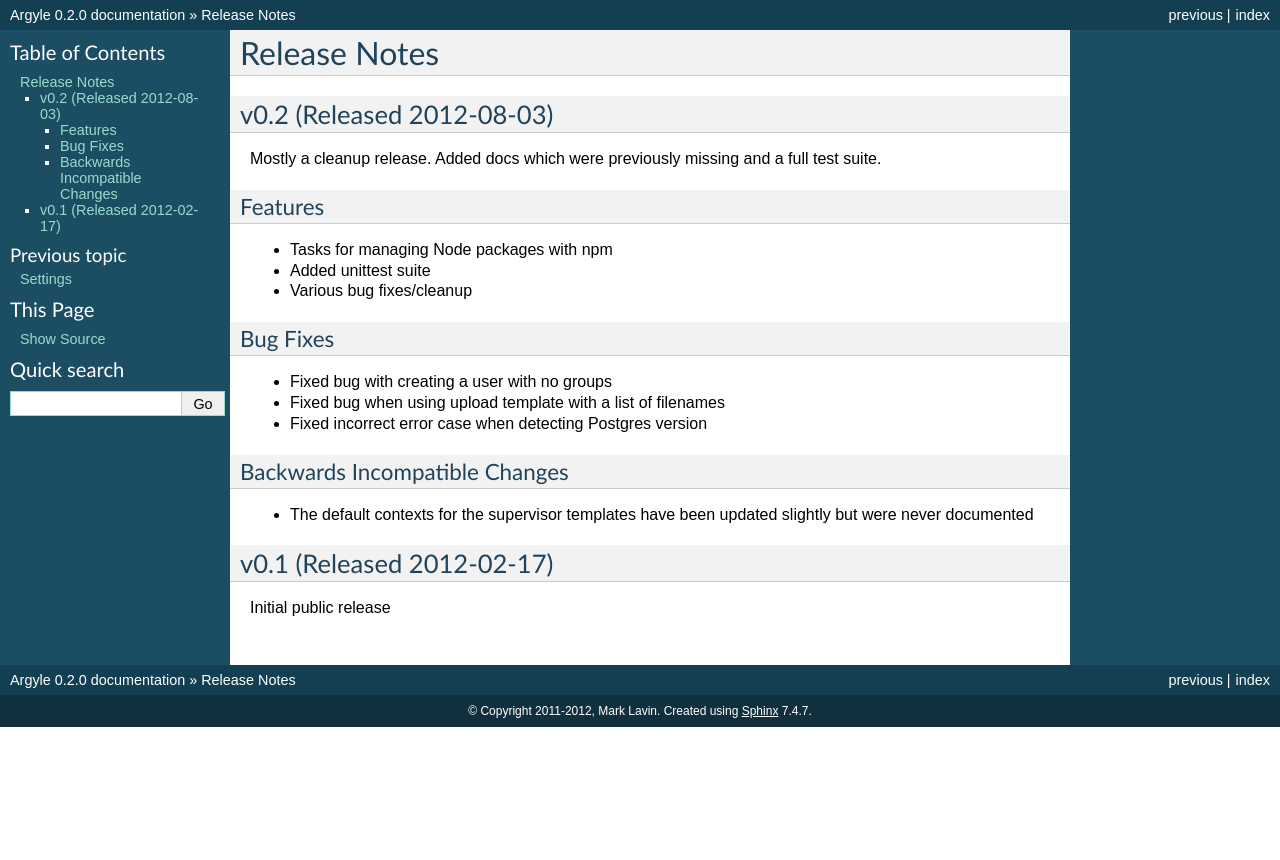
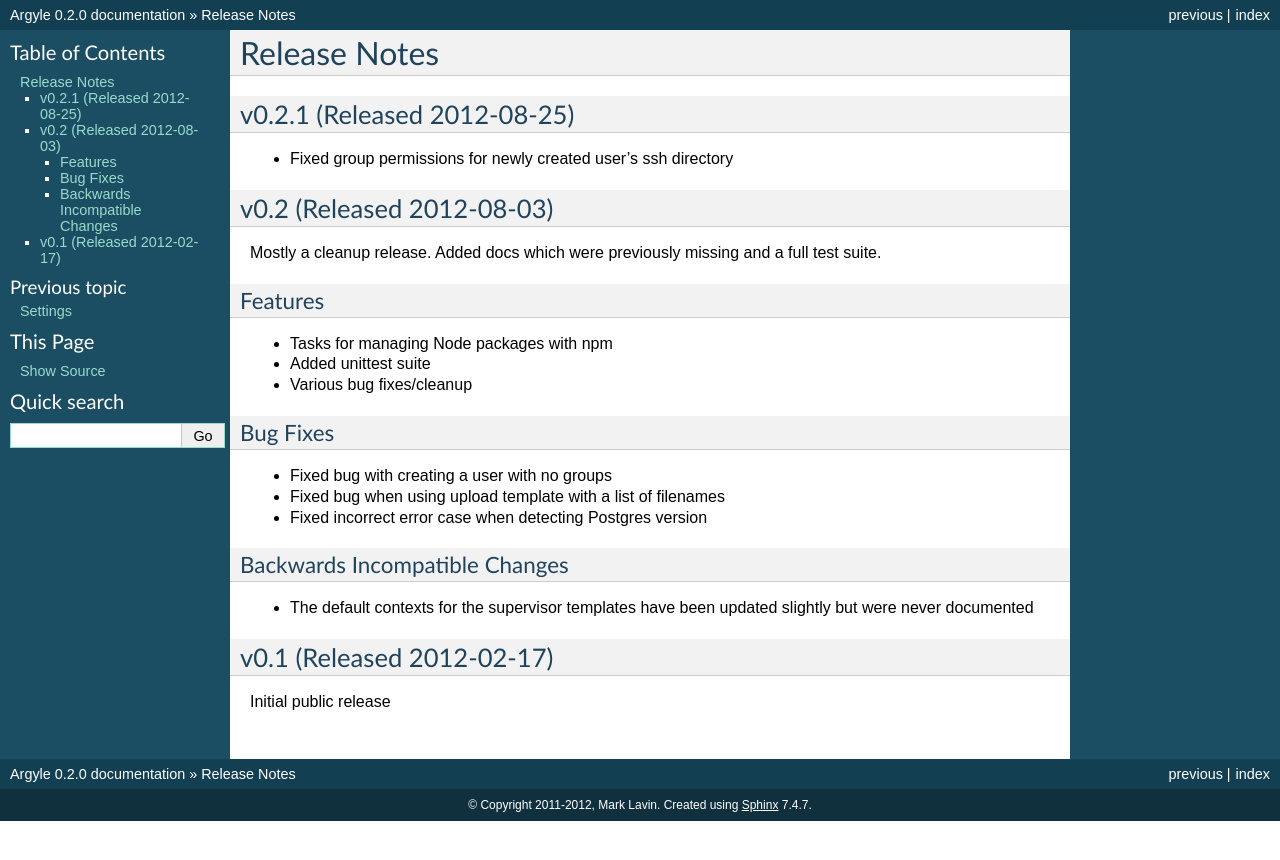
Before and after one commit to mlavin/argyle, a Sphinx documentation site: the page built from docs/changelog.rst, in a window 1280 px wide. Shown: the top 860 px of the page. Built offline with Sphinx 7.4.7, drawn with Linux system fonts in a browser that asks for light colours.

Commit message:
Release note on bug fix release.

```diff
--- a/docs/changelog.rst
+++ b/docs/changelog.rst
@@ -1,5 +1,11 @@
 Release Notes
 ==================
+
+v0.2.1 (Released 2012-08-25)
+--------------------------------------
+
+- Fixed group permissions for newly created user's ssh directory
+
 
 v0.2 (Released 2012-08-03)
 --------------------------------------
```
